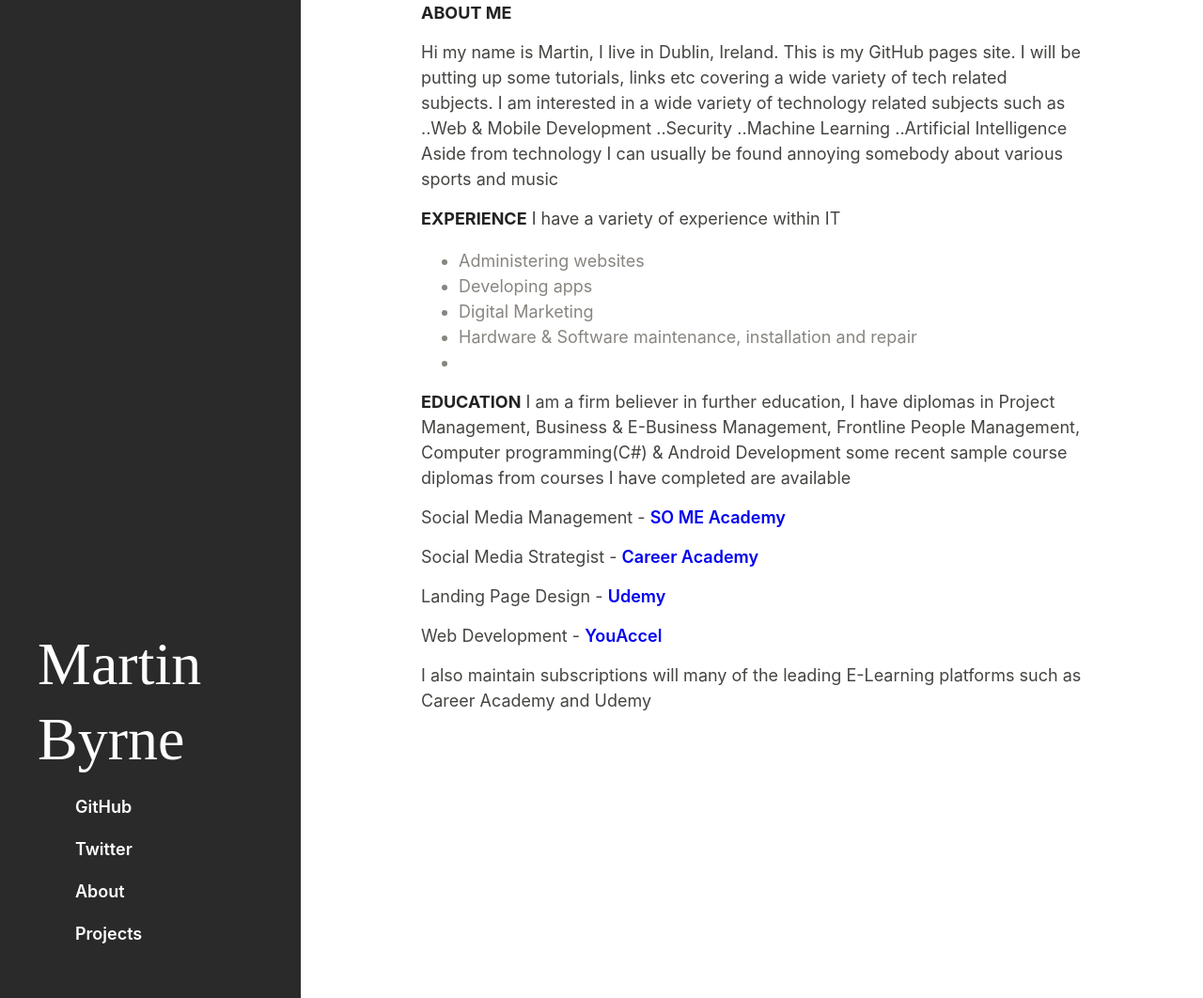
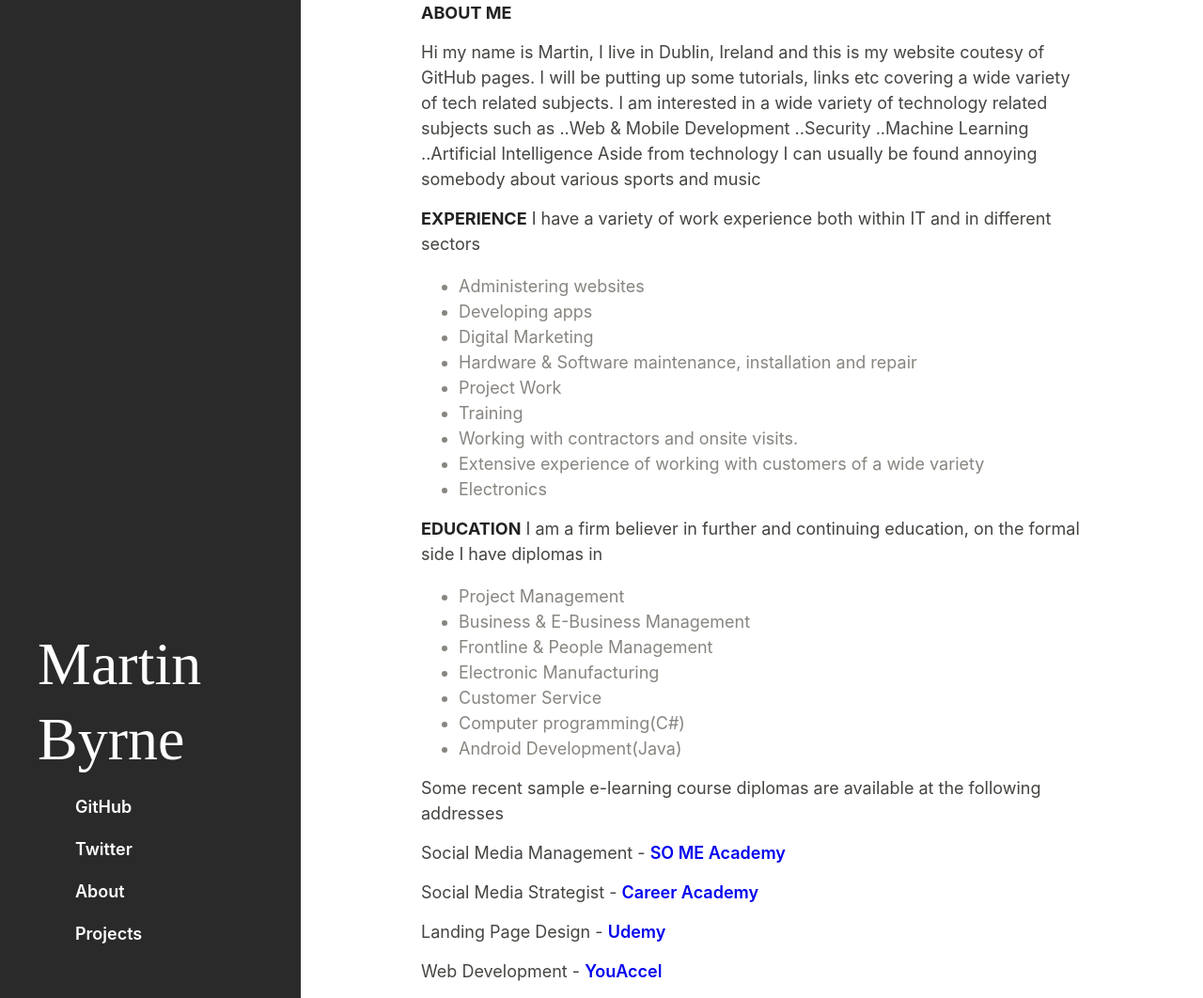
Before and after one commit to marb61a/marb61a.github.io, a Jekyll site: the page built from about.md, in a window 1280 px wide and 1062 px high. Shown: the whole window at 94% size. Built offline with Jekyll 4.4.1, drawn with Linux system fonts in a browser that asks for light colours; our own code applies the rules of GitHub Pages for plain Markdown files.

Commit message:
Update about.md

```diff
--- a/about.md
+++ b/about.md
@@ -1,6 +1,6 @@
 **ABOUT ME**
 
-Hi my name is Martin, I live in Dublin, Ireland. This is my GitHub pages site.
+Hi my name is Martin, I live in Dublin, Ireland and this is my website coutesy of GitHub pages.
 I will be putting up some tutorials, links etc covering a wide variety of
 tech related subjects. I am interested in a wide variety of technology related
 subjects such as
@@ -12,16 +12,28 @@ Aside from technology I can usually be found annoying somebody about various spo
 and music
 
 **EXPERIENCE**
-I have a variety of experience within IT
+I have a variety of work experience both within IT and in different sectors
   - Administering websites
   - Developing apps
   - Digital Marketing
   - Hardware & Software maintenance, installation and repair
-  -
-
+  - Project Work
+  - Training
+  - Working with contractors and onsite visits.
+  - Extensive experience of working with customers of a wide variety
+  - Electronics
 
 **EDUCATION**
-I am a firm believer in further education, I have diplomas in Project Management, Business & E-Business Management, Frontline People Management, Computer programming(C#) & Android Development some recent sample course diplomas from courses I have completed are available
+I am a firm believer in further and continuing education, on the formal side  I have diplomas in
+  - Project Management
+  - Business & E-Business Management
+  - Frontline & People Management
+  - Electronic Manufacturing
+  - Customer Service
+  - Computer programming(C#)
+  - Android Development(Java)
+
+Some recent sample e-learning course diplomas are available at the following addresses
 
 Social Media Management - [SO ME Academy](https://drive.google.com/file/d/0B2-8nmrv8gVuX1VVZHh2MEloLW8/view?usp=sharing)
 
@@ -30,5 +42,3 @@ Social Media Strategist - [Career Academy](https://drive.google.com/file/d/0B2-8
 Landing Page Design - [Udemy](https://drive.google.com/file/d/0B2-8nmrv8gVuekVDbHJaczAtTU0/view?usp=sharing)
 
 Web Development - [YouAccel](https://drive.google.com/open?id=0B2-8nmrv8gVub2tUam5Na2l3UlU)
-
-I also maintain subscriptions will many of the leading E-Learning platforms such as Career Academy and Udemy
```
